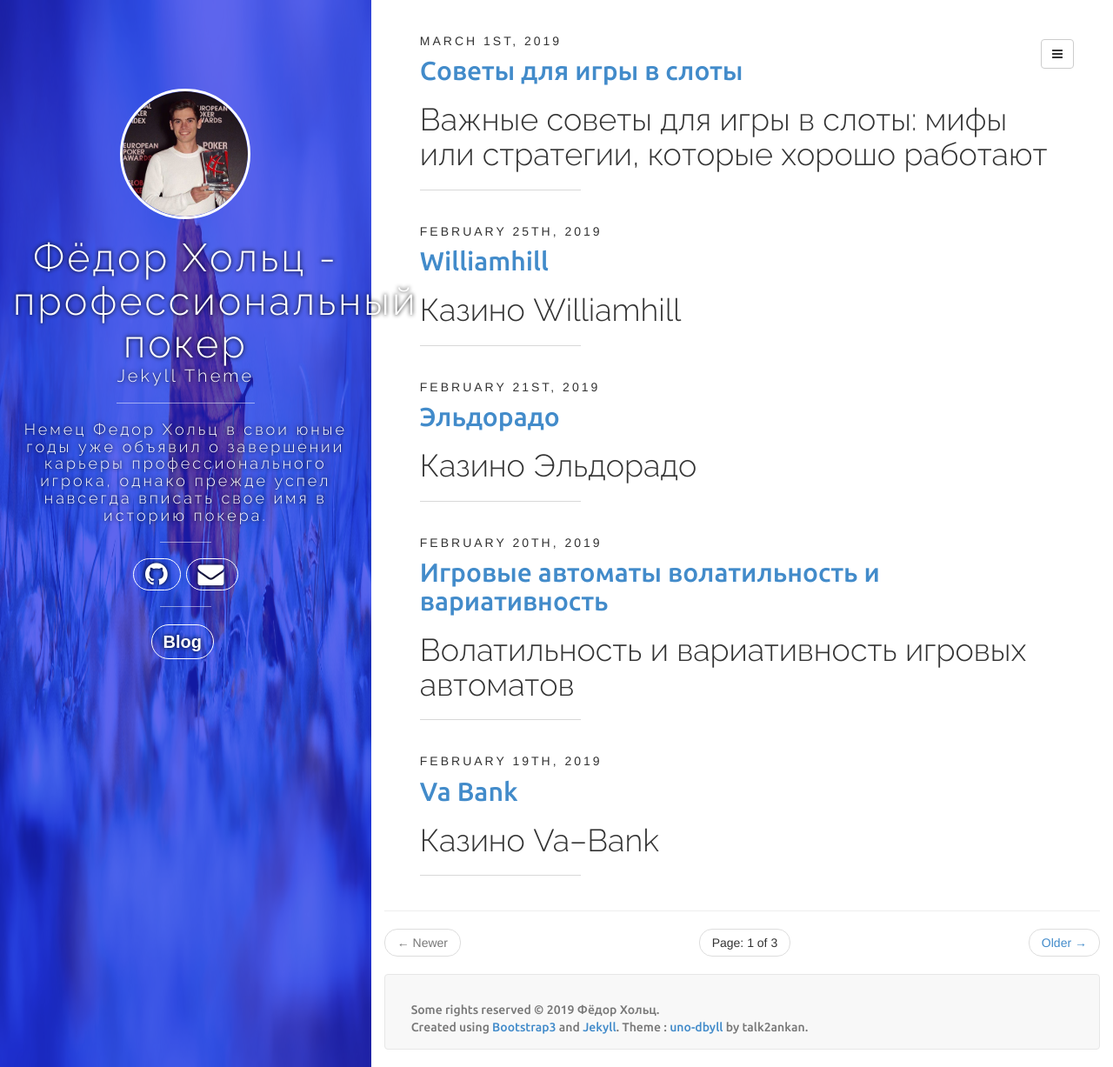
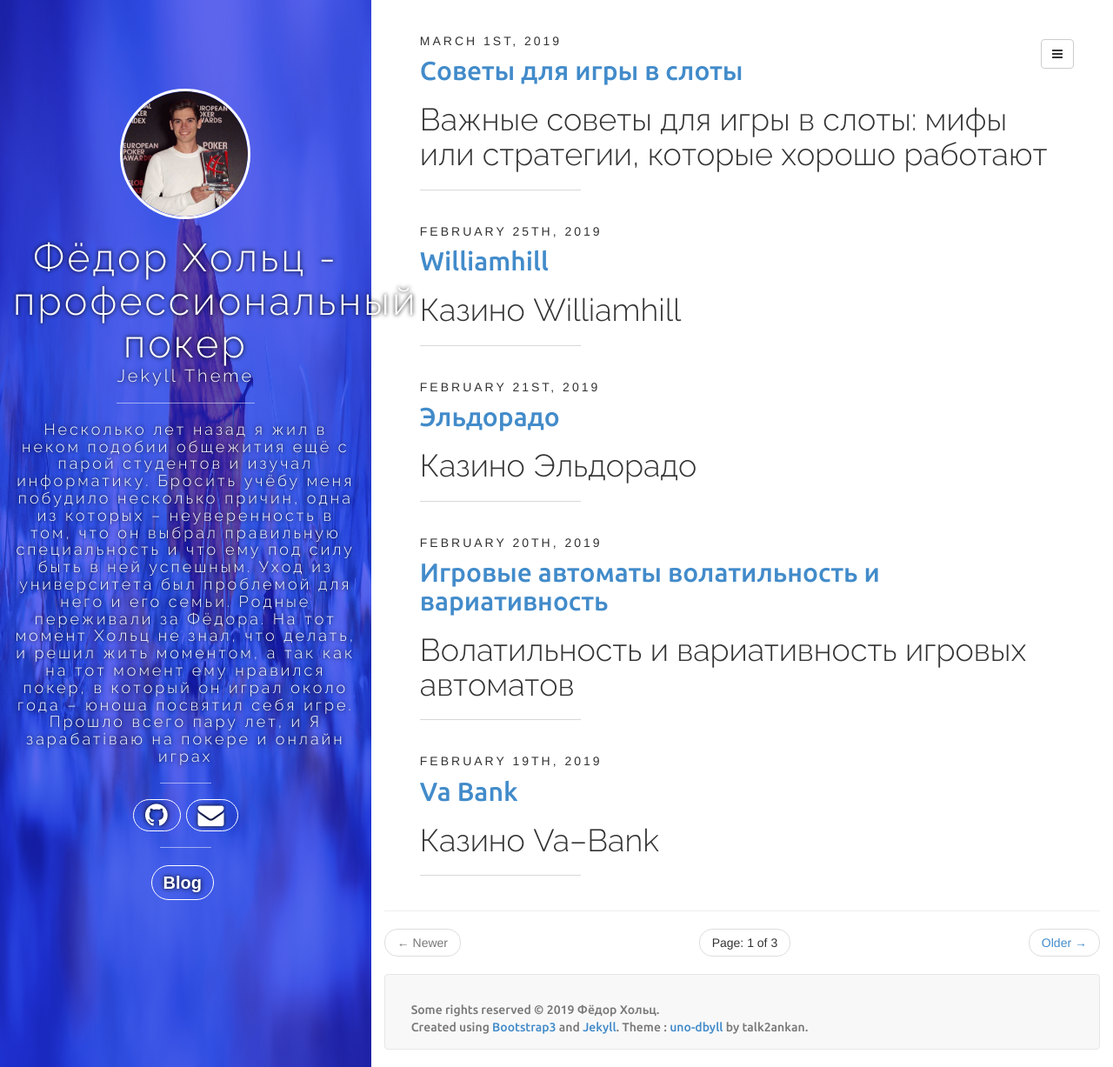
Before and after one commit to jarvisblog/jarvisblog.github.io, a Jekyll site: the page built from index.html, in a window 1280 px wide and 1227 px high. Shown: the whole window at 87% size. Built offline with Jekyll 4.4.1, drawn with Linux system fonts in a browser that asks for light colours; nearby versions of some CDN libraries; the list of posts is cut into pages by our own code; comment, search, counter and statistics services are not loaded.

Commit message:
Update _config.yml

```diff
--- a/_config.yml
+++ b/_config.yml
@@ -27,5 +27,5 @@ author:
   email: fedor@chaussures2016.com
   github: jarvisblog
   facebook: https://www.facebook.com/Crownupguy/
-  bio: "Немец Федор Хольц в свои юные годы уже объявил о завершении карьеры профессионального игрока, однако прежде успел навсегда вписать свое имя в историю покера."
+  bio: "Несколько лет назад я жил в неком подобии общежития ещё с парой студентов и изучал информатику. Бросить учёбу меня побудило несколько причин, одна из которых – неуверенность в том, что он выбрал правильную специальность и что ему под силу быть в ней успешным. Уход из университета был проблемой для него и его семьи. Родные переживали за Фёдора. На тот момент Хольц не знал, что делать, и решил жить моментом, а так как на тот момент ему нравился покер, в который он играл около года – юноша посвятил себя игре. Прошло всего пару лет, и Я зарабатіваю на покере и онлайн играх"
   uno-dbyll: https://chaussures2016.com/uno-dbyll.png
```
